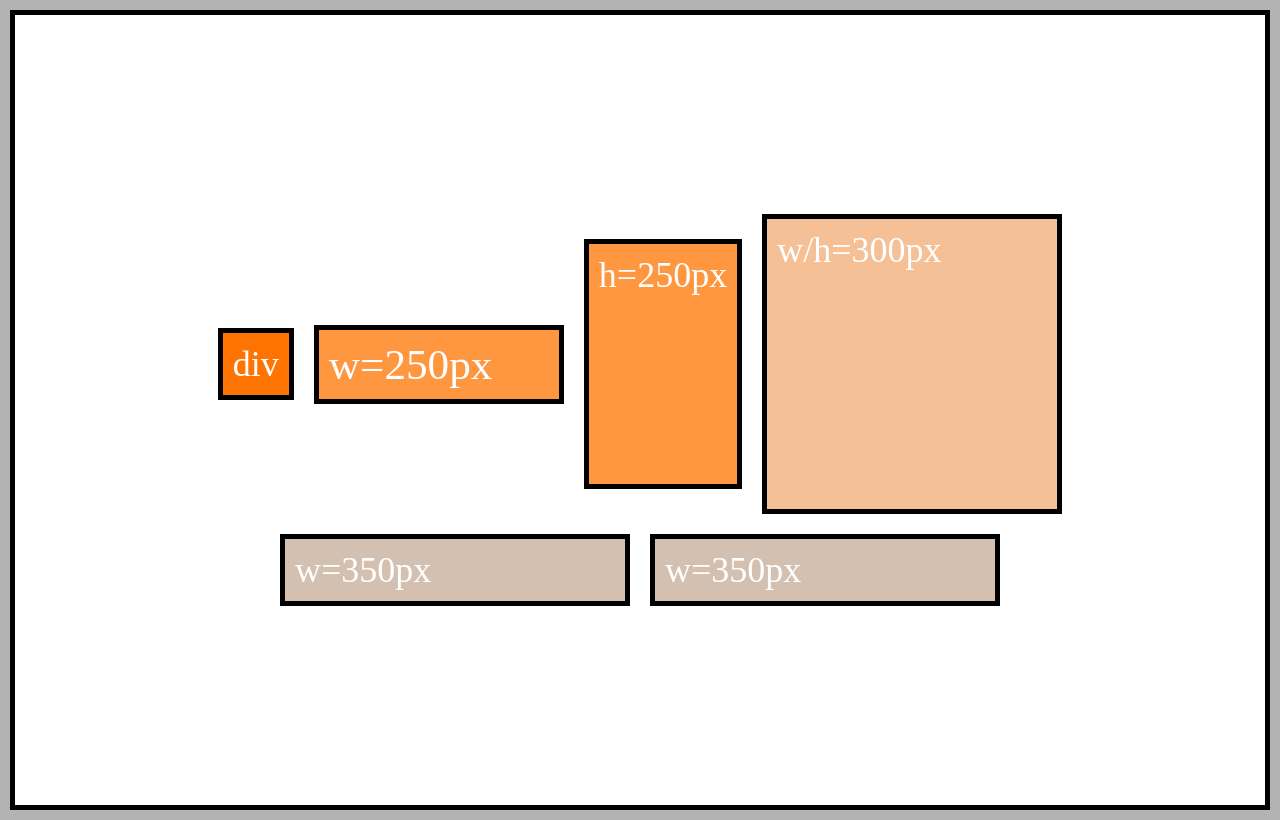
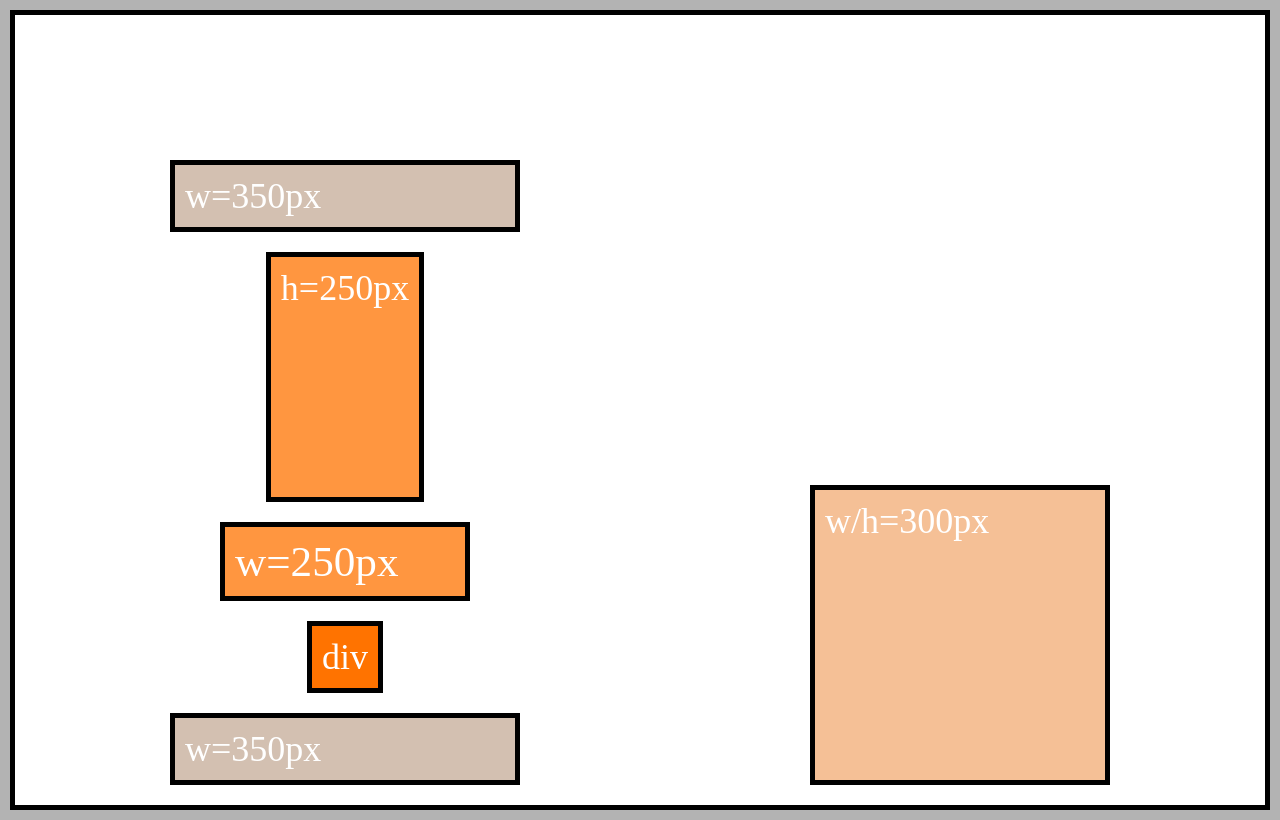
Before and after one commit to Pawper/Academind---CSS---The-Complete-Guide, a plain HTML site: page flexbox-02-creating-a-flex-container-starting-code/index.html in a window 1280 px wide. Drawn offline with Linux system fonts and the light colour scheme.

Commit message:
13.207 complete

```diff
--- a/flexbox-02-creating-a-flex-container-starting-code/main.css
+++ b/flexbox-02-creating-a-flex-container-starting-code/main.css
@@ -18,14 +18,13 @@ body {
     background: white;
     padding: 10px;
     border: 5px solid black;
-    height: 800px;
+    height: 100vh;
     display: flex;
-    flex-direction: row;
+    flex-direction: column-reverse;
     flex-wrap: wrap;
     /* flex-flow: row wrap; */
     align-items: center;
-    justify-content: center;
-    align-content: center;
+    justify-content: flex-start;
   }
 
 .item-1 {
@@ -63,6 +62,7 @@ body {
     margin: 10px;
     width: 300px;
     height: 300px;
+    order: 1;
 }
 
 .item-5 {
@@ -81,4 +81,5 @@ body {
     border: 5px solid black;
     margin: 10px;
     width: 350px;
+    order: -2;
 }
```
